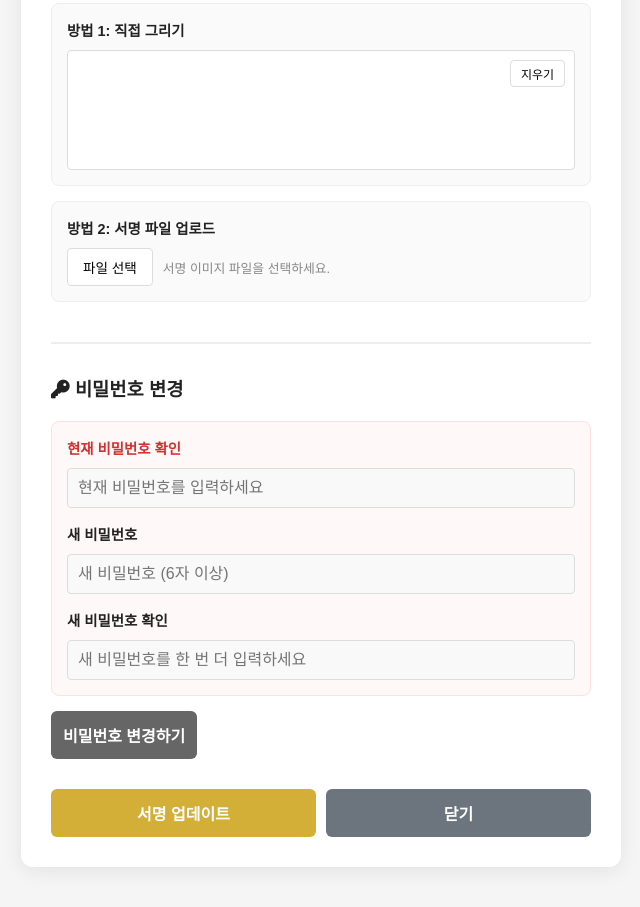
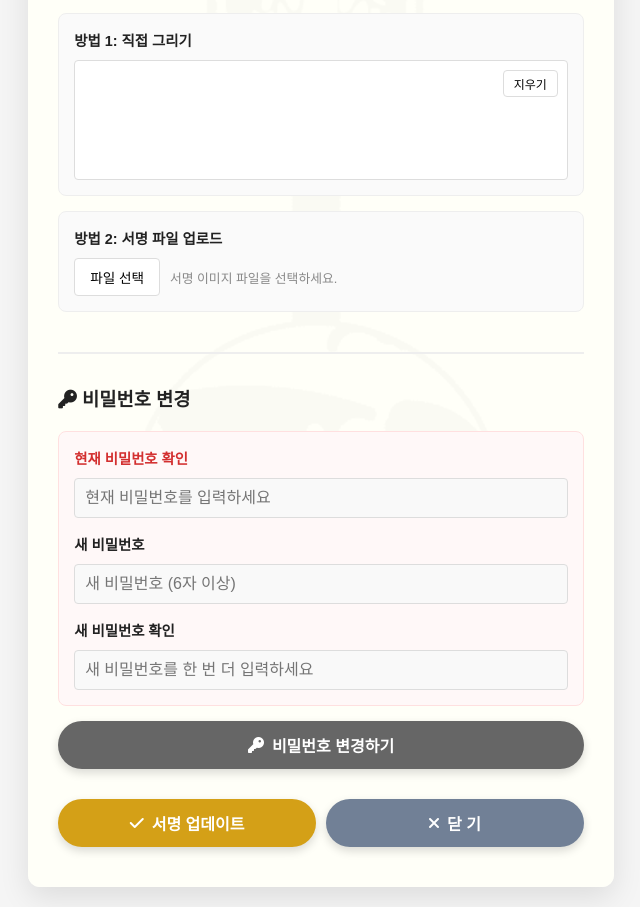
Before and after one commit to junghs-ann/legion, a website: page my_page.html in a window 1280 px wide. Shown: the part 898-1805 px from the top of the page, without its empty margins (319-959 px from the left). Drawn offline with Linux system fonts and the light colour scheme; no server answers.

Commit message:
Backup_Auto

```diff
--- a/my_page.html
+++ b/my_page.html
@@ -5,16 +5,23 @@
     <meta charset="UTF-8">
     <meta name="viewport" content="width=device-width, initial-scale=1.0">
     <title>내 정보 - 레지오 마리애 관리시스템</title>
-    <link rel="stylesheet" href="styles.css?v=20260303_1255_fix">
+    <!-- UI Update: 2026-03-13_1610 (Style Standardization) -->
+    <link rel="stylesheet" href="styles.css?v=20260313_1610">
     <link rel="stylesheet" href="https://cdnjs.cloudflare.com/ajax/libs/font-awesome/6.0.0/css/all.min.css">
     <style>
+        :root {
+            --primary-color: #2e7d32;
+            --secondary-color: #d4a017;
+        }
+
         .profile-container {
             max-width: 600px;
             margin: 0 auto;
-            background: #fff;
-            padding: 30px;
+            background: rgba(255, 255, 248, 0.98); /* 배포 확인용 미색 */
+            padding: 40px 30px;
             border-radius: 12px;
-            box-shadow: 0 4px 20px rgba(0, 0, 0, 0.08);
+            box-shadow: 0 10px 30px rgba(0, 0, 0, 0.1);
+            position: relative; /* X 버튼 배치를 위해 추가 */
         }
 
         .profile-header {
@@ -97,41 +104,53 @@
             font-size: 0.9rem;
         }
 
-        .btn-group {
+        .btn-close-x {
+            position: absolute;
+            top: 20px;
+            right: 20px;
+            background: none;
+            border: none;
+            font-size: 1.8rem;
+            color: #adb5bd;
+            cursor: pointer;
+            z-index: 10;
+            transition: all 0.2s;
             display: flex;
-            gap: 10px;
-            margin-top: 30px;
+            align-items: center;
+            justify-content: center;
         }
 
-        .btn {
-            flex: 1;
-            padding: 12px;
-            border-radius: 6px;
+        .btn-close-x:hover {
+            color: #4a5568;
+            transform: scale(1.1);
+        }
+
+        .btn-premium {
+            padding: 12px 25px;
+            border-radius: 30px;
+            font-weight: bold;
+            font-size: 1rem;
             border: none;
             cursor: pointer;
-            font-weight: bold;
-            font-size: 1rem;
-            transition: all 0.2s;
+            display: flex;
+            align-items: center;
+            justify-content: center;
+            gap: 8px;
+            color: white;
+            white-space: nowrap;
+            transition: all 0.3s;
+            box-shadow: 0 4px 10px rgba(0, 0, 0, 0.15);
+            width: 100%;
         }
 
-        .btn-save {
-            background-color: var(--secondary-color);
-            color: white;
+        .btn-premium:hover {
+            transform: translateY(-2px);
+            box-shadow: 0 6px 15px rgba(0, 0, 0, 0.2);
         }
 
-        .btn-save:hover {
-            opacity: 0.9;
-            transform: translateY(-1px);
-        }
-
-        .btn-close {
-            background-color: #6c757d;
-            color: white;
-        }
-
-        .btn-close:hover {
-            opacity: 0.9;
-        }
+        .btn-premium-save { background-color: var(--secondary-color); color: white; }
+        .btn-premium-close { background-color: #718096; color: white; }
+        .btn-premium-gray { background-color: #666; color: white; }
 
         canvas {
             border: 1px solid #ddd;
@@ -140,6 +159,19 @@
             height: 120px;
             border-radius: 4px;
             display: block;
+        }
+
+        @media (max-width: 768px) {
+            .profile-container {
+                padding: 25px 20px;
+                width: calc(100% - 30px);
+                margin-top: 20px;
+            }
+            .btn-close-x {
+                top: 15px;
+                right: 15px;
+                font-size: 1.5rem;
+            }
         }
     </style>
 </head>
@@ -217,8 +249,9 @@
         </ul>
     </header>
 
-    <div class="main-content" style="padding-top: 100px;">
+    <div class="main-content" style="padding-top: 100px; display: flex; justify-content: center;">
         <div class="profile-container">
+            <button type="button" class="btn-close-x" onclick="location.href='dashboard.html'"><i class="fas fa-times"></i></button>
             <div class="profile-header">
                 <i class="fas fa-user-circle"></i>
                 <h2>내 정보 관리</h2>
@@ -293,20 +326,26 @@
                         </div>
                     </div>
                 </div>
-                <button type="button" class="btn btn-save" id="btn-change-password"
-                    style="margin-top: 15px; background-color: #666;">비밀번호 변경하기</button>
+                <button type="button" class="btn-premium btn-premium-gray" id="btn-change-password"
+                    style="margin-top: 15px; width: 100%;">
+                    <i class="fas fa-key"></i> 비밀번호 변경하기
+                </button>
             </div>
 
-            <div class="btn-group">
-                <button type="button" class="btn btn-save" id="btn-save-profile">서명 업데이트</button>
-                <button type="button" class="btn btn-close" onclick="location.href='dashboard.html'">닫기</button>
+            <div class="btn-group" style="display: flex; gap: 10px; margin-top: 30px;">
+                <button type="button" class="btn-premium btn-premium-save" id="btn-save-profile">
+                    <i class="fas fa-check"></i> 서명 업데이트
+                </button>
+                <button type="button" class="btn-premium btn-premium-close" onclick="location.href='dashboard.html'">
+                    <i class="fas fa-times"></i> 닫 기
+                </button>
             </div>
         </div>
     </div>
 
-    <script src="script.js?v=20260303_1255_fix"></script>
+    <script src="script.js?v=20260313_1610"></script>
     <script type="module">
-        import { initAuthObserver, logoutUser, updatePassword } from "./auth.js?v=20260303_1210";
+        import { initAuthObserver, logoutUser, updatePassword } from "./auth.js?v=20260313_1610";
 
         let currentUser = null;
         const signaturePad = document.getElementById('signature-pad');
```
